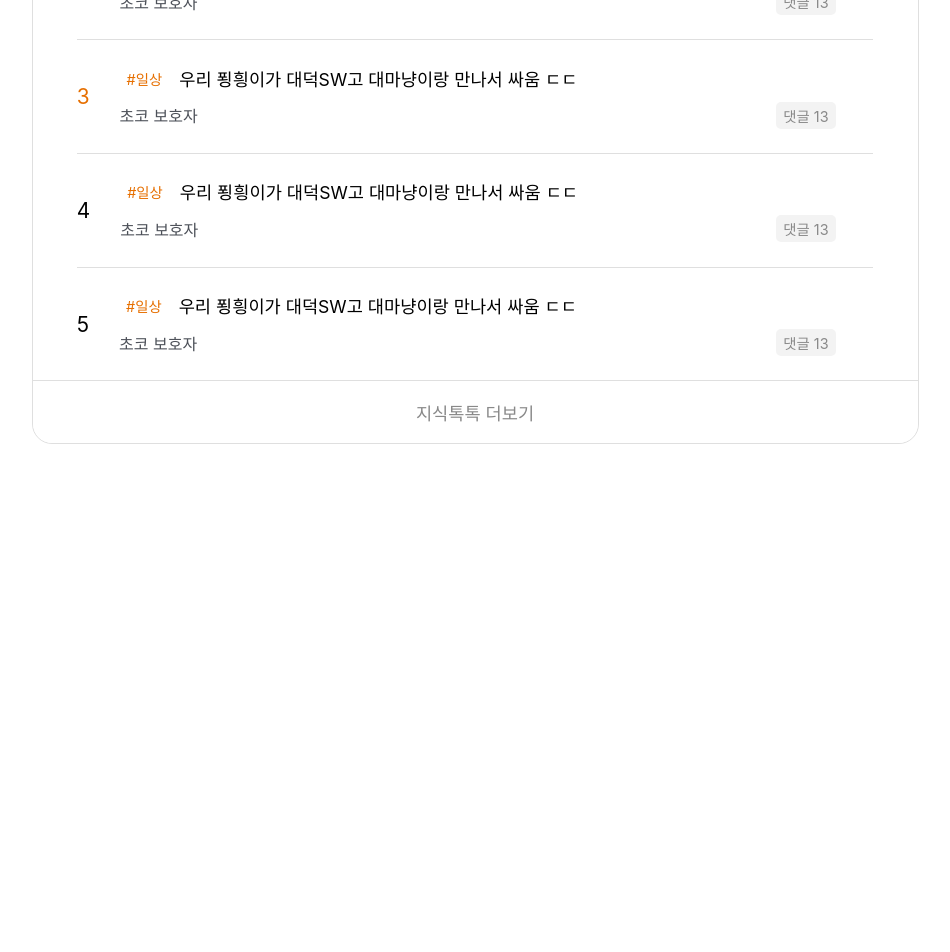
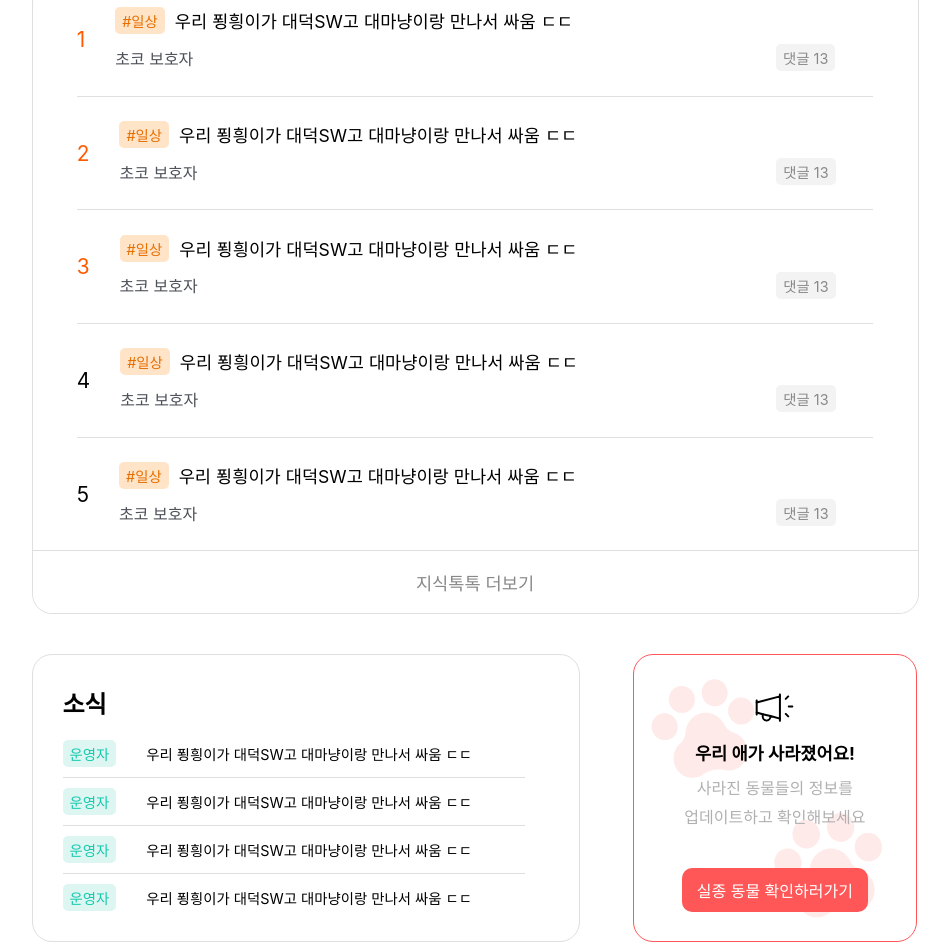
Before and after one commit to AiutoAnimale/AA_FE, a React (Create React App) app in the folder aa/: page /main in a window 1280 px wide. Shown: the part 1320-2272 px from the top of the page, without its empty margins (166-1116 px from the left). Built offline with nearby package versions, Linux system fonts and the light colour scheme.

Commit message:
📝 :: Main 페이지 퍼블리싱

```diff
--- /dev/null
+++ b/aa/src/pages/Main/AlarmContainer/index.jsx
@@ -0,0 +1,83 @@
+import { useState } from "react";
+import { color } from "../../../style/theme";
+import { breakpoints } from "../../../style/device";
+import styled from "styled-components";
+
+export default function AlarmContainer(props) {
+    return (
+        <Bottom>
+            <Text color={color.Black}>소식</Text>
+            <BottomList border={"none"}>
+                <Tag backColor={color.Blue[1]} color={color.Blue[0]}>운영자</Tag>
+                <MainText>우리 푕힁이가 대덕SW고 대마냥이랑 만나서 싸움 ㄷㄷ</MainText>
+            </BottomList>
+            <BottomList border={"solid"}>
+                <Tag backColor={color.Blue[1]} color={color.Blue[0]}>운영자</Tag>
+                <MainText>우리 푕힁이가 대덕SW고 대마냥이랑 만나서 싸움 ㄷㄷ</MainText>
+            </BottomList>
+            <BottomList border={"solid"}>
+                <Tag backColor={color.Blue[1]} color={color.Blue[0]}>운영자</Tag>
+                <MainText>우리 푕힁이가 대덕SW고 대마냥이랑 만나서 싸움 ㄷㄷ</MainText>
+            </BottomList>
+            <BottomList border={"solid"}>
+                <Tag backColor={color.Blue[1]} color={color.Blue[0]}>운영자</Tag>
+                <MainText>우리 푕힁이가 대덕SW고 대마냥이랑 만나서 싸움 ㄷㄷ</MainText>
+            </BottomList>
+        </Bottom>
+    );
+}
+
+const Text = styled.div`
+    width: 90%;
+    padding: 10px 0px;
+    font-size: 1.5rem;
+    font-weight: bolder;
+    color: ${props => props.color};
+    user-select: none;
+`
+
+const Bottom = styled.div`
+    width: 55%;
+    padding: 20px 30px;
+    background-color: ${color.White};
+    border-radius: 20px;
+    border: solid 1px ${color.Gray[1]};
+    display: flex;
+    flex-direction: column;
+    align-items: flex-start;
+
+    @media screen and (max-width: ${breakpoints.tabletSmall}) {
+        padding: 2% 5%;
+        width: 90%;
+    }
+`
+
+const BottomList = styled.div`
+    display: flex;
+    align-items: center;
+    width: 95%;
+    padding: 10px 0;
+    border-top: ${props => props.border} 1.2px ${color.Gray[1]};
+    gap: 30px;
+`
+
+const Tag = styled.div`
+    padding: 3px 7px;
+    border-radius: 5px;
+    background-color: ${props => props.backColor};
+    font-size: 0.9rem;
+    font-weight: medium;
+    color: ${props => props.color};
+    white-space: nowrap;
+    user-select: none;
+`
+
+const MainText = styled.div`
+    font-size: 0.9rem;
+    font-weight: medium;
+    color: ${color.Black};
+    text-overflow: ellipsis;
+    overflow: hidden;
+    white-space: nowrap;
+    user-select: none;
+`
--- a/aa/src/pages/Main/DataContainer/index.jsx
+++ b/aa/src/pages/Main/DataContainer/index.jsx
@@ -12,10 +12,10 @@ export default function DataContainer(props) {
                     </TextDiv>
                     <Bottom>
                         <BottomList border={"none"}>
-                            <Number color={color.Orange[2]}>1</Number>
+                            <Number color={color.Orange[1]}>1</Number>
                             <Column>
                                 <MainDiv state={"flex-start"}>
-                                    <Tag backColor={color.Orange[4]} color={color.Orange[2]}>#일상</Tag>
+                                    <Tag backColor={color.Orange[3]} color={color.Orange[2]}>#일상</Tag>
                                     <MainText>우리 푕힁이가 대덕SW고 대마냥이랑 만나서 싸움 ㄷㄷ</MainText>
                                 </MainDiv>
                                 <MainDiv state={"space-between"}>
@@ -25,10 +25,10 @@ export default function DataContainer(props) {
                             </Column>
                         </BottomList>
                         <BottomList border={"solid"}>
-                            <Number color={color.Orange[2]}>2</Number>
+                            <Number color={color.Orange[1]}>2</Number>
                             <Column>
                                 <MainDiv state={"flex-start"}>
-                                    <Tag backColor={color.Orange[4]} color={color.Orange[2]}>#일상</Tag>
+                                    <Tag backColor={color.Orange[3]} color={color.Orange[2]}>#일상</Tag>
                                     <MainText>우리 푕힁이가 대덕SW고 대마냥이랑 만나서 싸움 ㄷㄷ</MainText>
                                 </MainDiv>
                                 <MainDiv state={"space-between"}>
@@ -38,10 +38,10 @@ export default function DataContainer(props) {
                             </Column>
                         </BottomList>
                         <BottomList border={"solid"}>
-                            <Number color={color.Orange[2]}>3</Number>
+                            <Number color={color.Orange[1]}>3</Number>
                             <Column>
                                 <MainDiv state={"flex-start"}>
-                                    <Tag backColor={color.Orange[4]} color={color.Orange[2]}>#일상</Tag>
+                                    <Tag backColor={color.Orange[3]} color={color.Orange[2]}>#일상</Tag>
                                     <MainText>우리 푕힁이가 대덕SW고 대마냥이랑 만나서 싸움 ㄷㄷ</MainText>
                                 </MainDiv>
                                 <MainDiv state={"space-between"}>
@@ -54,7 +54,7 @@ export default function DataContainer(props) {
                             <Number color={color.Black}>4</Number>
                             <Column>
                                 <MainDiv state={"flex-start"}>
-                                    <Tag backColor={color.Orange[4]} color={color.Orange[2]}>#일상</Tag>
+                                    <Tag backColor={color.Orange[3]} color={color.Orange[2]}>#일상</Tag>
                                     <MainText>우리 푕힁이가 대덕SW고 대마냥이랑 만나서 싸움 ㄷㄷ</MainText>
                                 </MainDiv>
                                 <MainDiv state={"space-between"}>
@@ -67,7 +67,7 @@ export default function DataContainer(props) {
                             <Number color={color.Black}>5</Number>
                             <Column>
                                 <MainDiv state={"flex-start"}>
-                                    <Tag backColor={color.Orange[4]} color={color.Orange[2]}>#일상</Tag>
+                                    <Tag backColor={color.Orange[3]} color={color.Orange[2]}>#일상</Tag>
                                     <MainText>우리 푕힁이가 대덕SW고 대마냥이랑 만나서 싸움 ㄷㄷ</MainText>
                                 </MainDiv>
                                 <MainDiv state={"space-between"}>
--- /dev/null
+++ b/aa/src/pages/Main/MissingContainer/index.jsx
@@ -0,0 +1,78 @@
+import { useState } from "react";
+import { color } from "../../../style/theme";
+import { breakpoints } from "../../../style/device";
+import styled from "styled-components";
+import MissingBackground from "../../../assets/image/MissingBackground.png";
+import { ReactComponent as SpeakerSVG } from "../../../assets/icon/MissingSpeaker.svg";
+
+export default function MissingContainer(props) {
+    return (
+        <Bottom>
+            <BottomContainer>
+                <Speaker />
+                <Text color={color.Black} weight={'bolder'} size={'1.1rem'}>우리 애가 사라졌어요!</Text>
+                <TextContainer>
+                    <Text color={color.Gray[5]} weight={'medium'} size={'1rem'}>사라진 동물들의 정보를</Text>
+                    <Text color={color.Gray[5]} weight={'medium'} size={'1rem'}>업데이트하고 확인해보세요</Text>
+                </TextContainer>
+            </BottomContainer>
+            <Btn>실종 동물 확인하러가기</Btn>
+        </Bottom>
+    );
+}
+
+const Text = styled.div`
+    font-size: ${props => props.size};
+    font-weight: ${props => props.weight};
+    color: ${props => props.color};
+    user-select: none;
+`
+
+const Bottom = styled.div`
+    width: 25%;
+    padding: 20px 30px;
+    background-color: ${color.White};
+    border-radius: 20px;
+    border: solid 1px ${color.Orange[4]};
+    display: flex;
+    flex-direction: column;
+    justify-content: center;
+    align-items: center;
+    background-repeat: no-repeat;
+    background-size: contain;
+    background-image: url(${MissingBackground});
+    row-gap: 40px;
+
+    @media screen and (max-width: ${breakpoints.tabletSmall}) {
+        background-position: center;
+        padding: 2% 5%;
+        width: 90%;
+    }
+`
+
+const TextContainer = styled.div`
+    display: flex;
+    flex-direction: column;
+    align-items: center;
+    justify-content: center;
+    row-gap: 5px;
+`
+
+const BottomContainer = styled.div`
+    display: flex;
+    flex-direction: column;
+    align-items: center;
+    justify-content: center;
+    row-gap: 10px;
+`
+
+const Btn = styled.button`
+    background-color: ${color.Orange[4]};
+    color: ${color.White};
+    font-size: 1rem;
+    padding: 10px 15px;
+    border-radius: 10px;
+    border: none;
+`
+
+const Speaker = styled(SpeakerSVG)``;
--- a/aa/src/pages/Main/index.jsx
+++ b/aa/src/pages/Main/index.jsx
@@ -1,11 +1,15 @@
 import { useState } from "react";
 import MainBackground from "../../assets/image/MainBackground.png";
+import Event from "../../assets/image/Event.png";
 import { color } from "../../style/theme";
 import { breakpoints } from "../../style/device";
 import styled from "styled-components";
 import DataContainer from "./DataContainer";
+import AlarmContainer from "./AlarmContainer";
+import MissingContainer from "./MissingContainer";
 
 export default function Main() {
+
     return (
         <>
             <Container>
@@ -26,8 +30,16 @@ export default function Main() {
                         <Temp>24°</Temp>
                     </BannerInnerDiv>
                 </BannerDiv>
-                <DataContainer firstText="몽글몽글" secondText="커뮤니티" color={color.Orange[2]} btnText="커뮤니티 더보기" />
-                <DataContainer firstText="지식" secondText="톡톡" color={color.Blue} btnText="지식톡톡 더보기" />
+                <DataContainer firstText="몽글몽글" secondText="커뮤니티" color={color.Orange[1]} btnText="커뮤니티 더보기" />
+                <EventDiv>
+                    <TempText font={'1.4rem'}>3월 13일 국제 강아지의 날 맞이 </TempText>
+                    <TempText font={'1.5rem'}>강아지숲, 반려견 입장료 50% 할인이벤트</TempText>
+                </EventDiv>
+                <DataContainer firstText="지식" secondText="톡톡" color={color.Blue[0]} btnText="지식톡톡 더보기" />
+                <Div>
+                    <AlarmContainer />
+                    <MissingContainer />
+                </Div>
             </Container>
         </>
     );
@@ -38,8 +50,8 @@ const Container = styled.div`
     flex-direction: column;
     align-items: center;
     width: 100%;
-    height: 500vh;
-    row-gap: 50px;
+    row-gap: 40px;
+    padding-bottom: 80px;
 `;
 
 const BannerDiv = styled.div`
@@ -54,7 +66,6 @@ const BannerDiv = styled.div`
 const BannerInnerDiv = styled.div`
     max-width: 885px;
     width: 100%;
-    height: 100%;
     padding: 0px 30px;
     display: flex;
     align-items: center;
@@ -87,7 +98,7 @@ const BannerTag = styled.div`
     height: 20px;
     border-radius: 20px;
     font-size: 0.9rem;
-    border: solid 1px ${color.Orange[0]};
+    border: solid 1.2px ${color.Orange[0]};
     color: ${color.Orange[0]};
 `
 
@@ -126,3 +137,35 @@ const Ment = styled.div`
         font-size: 0.8rem;
     }
 `
+
+const EventDiv = styled.div`
+    max-width: 845px;
+    width: 100%;
+    height: 150px;
+    background-repeat: no-repeat;
+    background-size: contain;
+    background-image: url(${Event});
+    display: flex;
+    flex-direction: column;
+    justify-content: center;
+    padding: 0px 20px;
+    row-gap: 10px;
+
+    @media screen and (max-width: ${breakpoints.tabletSmall}) {
+        display: none;
+    }
+`
+
+const Div = styled.div`
+    max-width: 885px;
+    padding: 0 5%;
+    width: 90%;
+    display: flex;
+    justify-content: space-between;
+
+    @media screen and (max-width: ${breakpoints.tabletSmall}) {
+        flex-direction: column;
+        align-items: center;
+        row-gap: 20px;
+    }
+`
--- a/aa/src/style/theme.js
+++ b/aa/src/style/theme.js
@@ -1,7 +1,7 @@
 export const color = {
     White: "#FFFFFF",
     Black: "#000000",
-    Orange: ["#FFBA6C", "#FF5900", "#E66F00"],
-    Blue: "#14C9AE",
+    Orange: ["#FFBA6C", "#FF5900", "#E66F00", "#FFE4C8", "#FF5757"],
+    Blue: ["#14C9AE", "#DDF6F2"],
     Gray: ["#F3F3F3", "#DFDFDF", "#D6D6D6", "#CACACA", "#B5B5B5", "#B0B0B0", "#989898", "#898989", "#4D5159", "#353535", "#212124"],
 };
```
